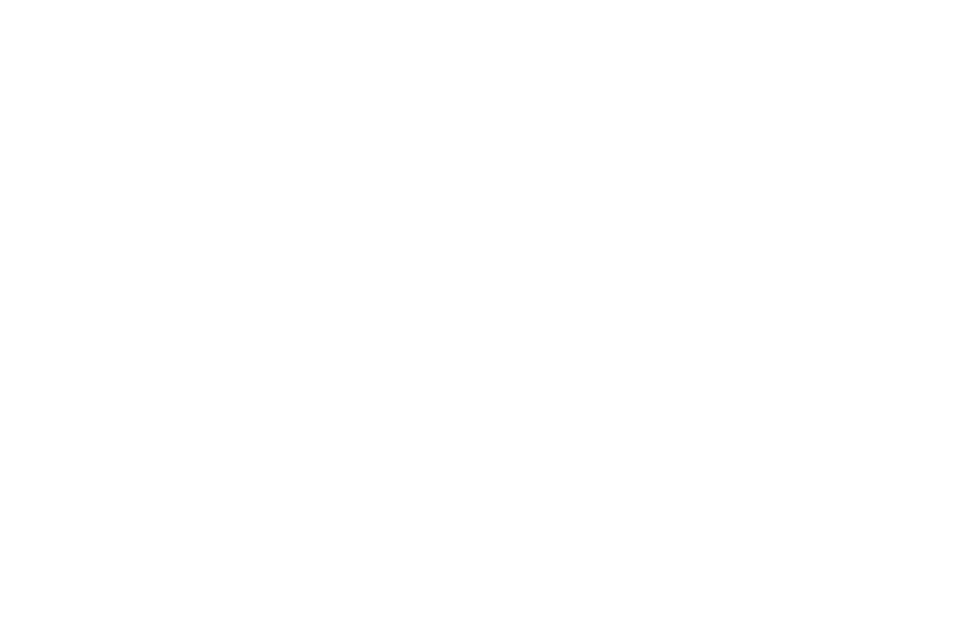
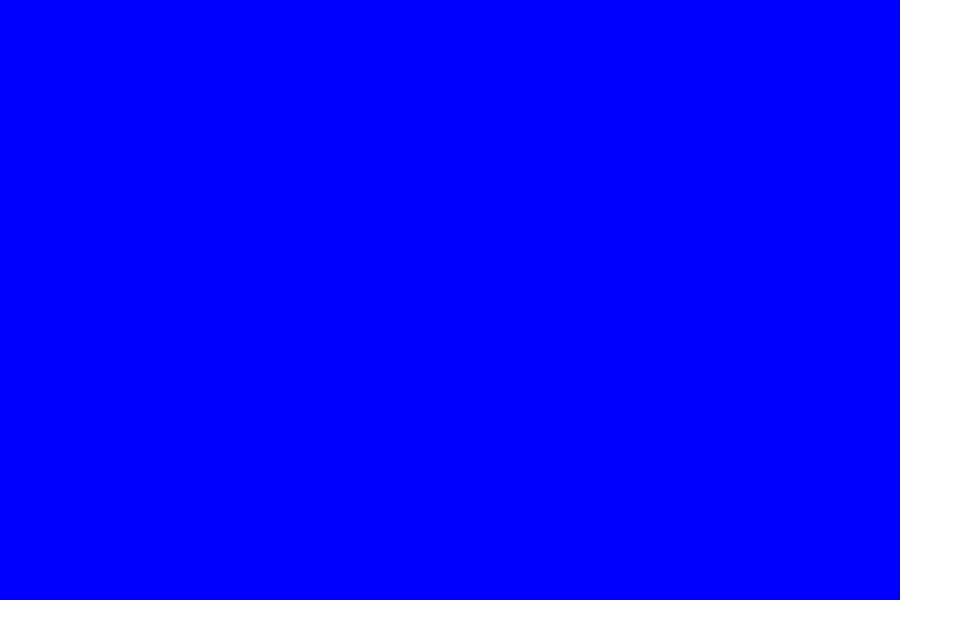
Before and after one commit to fujisii/sozai, a plain HTML site: page Test_Site/index.html in a window 1280 px wide. Shown: the whole page, without its empty margins (0-963 px from the left). Drawn offline with Linux system fonts and the light colour scheme.

Commit message:
19. containerのCSS設定

```diff
--- a/Test_Site/style.css
+++ b/Test_Site/style.css
@@ -6,3 +6,10 @@ body {
   width: 100%;
   height: 100%;
 }
+
+/* #: ハッシュマークまたはナンバー記号。読み方は音楽記号のシャープではありません*/
+#container {
+  width: 900px;
+  height: 600px;
+  background-color: blue;
+}
```
